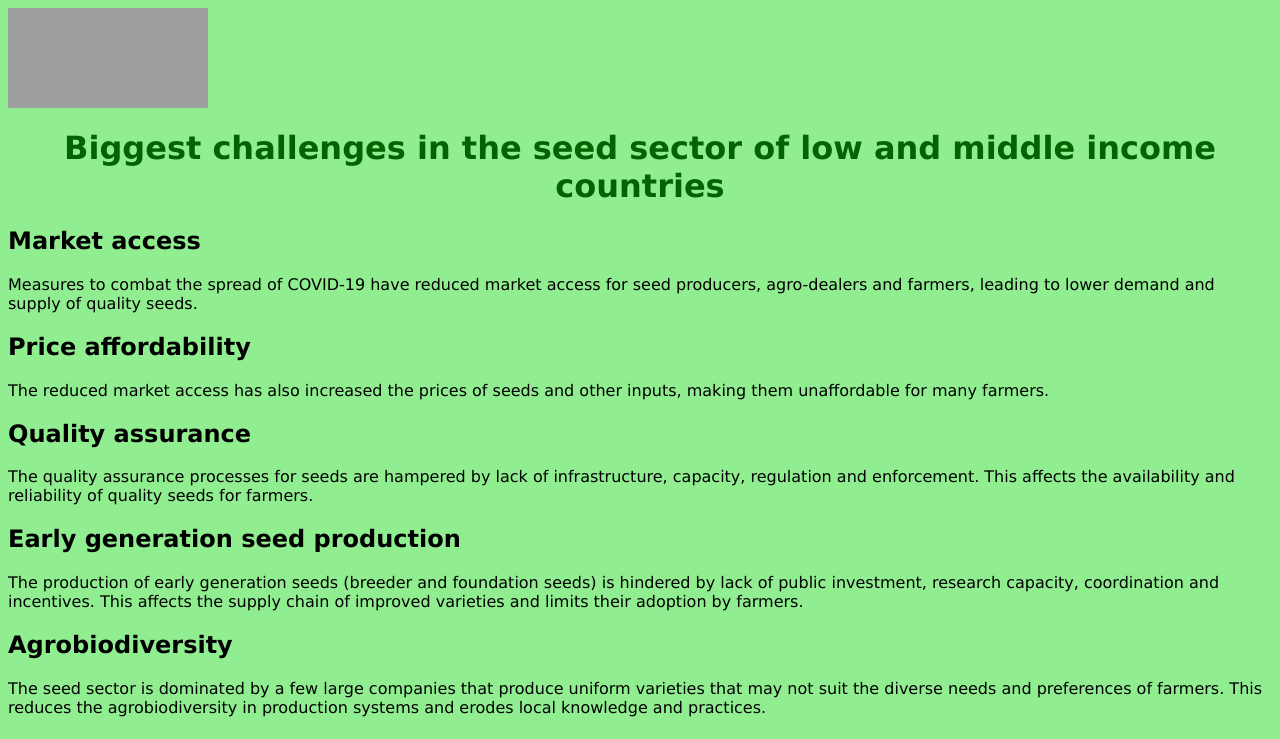
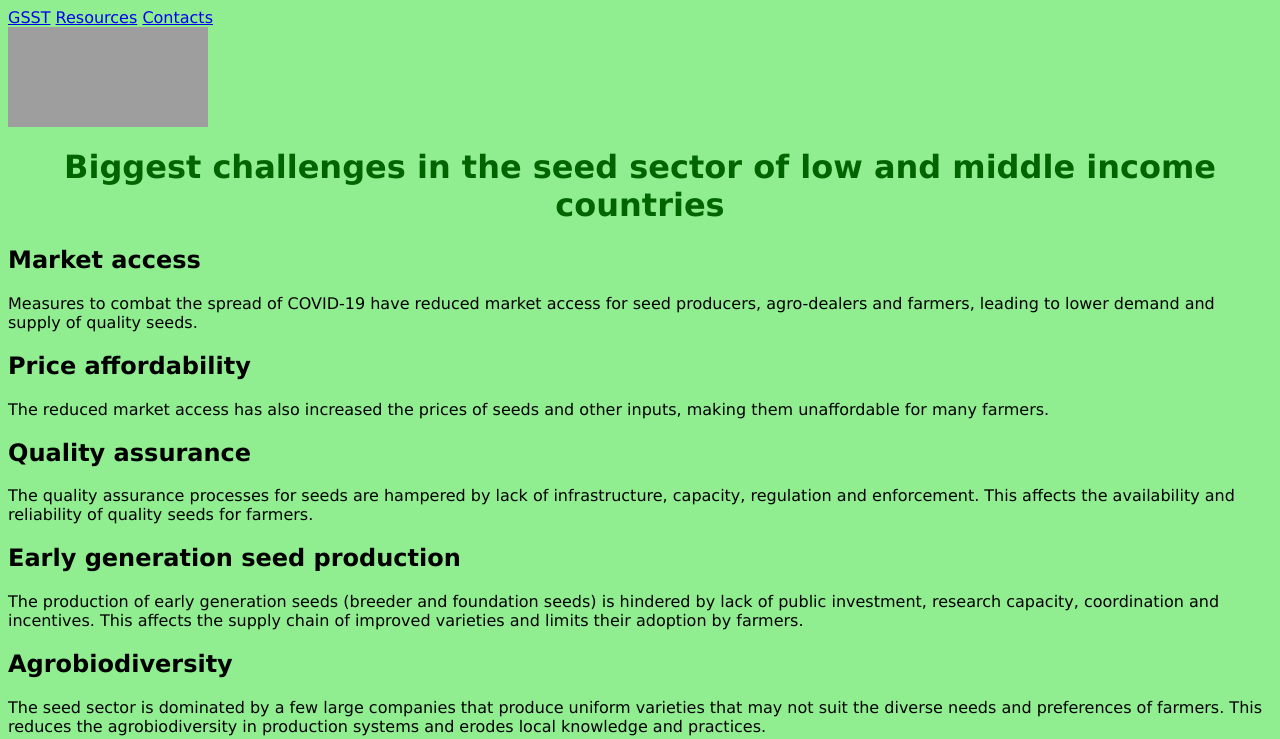
Before and after one commit to arnab1811/arnab1811.github.io-wiki-test, a plain HTML site: page Code GSST.html in a window 1280 px wide. Shown: the top 739 px of the page. Drawn offline with Linux system fonts and the light colour scheme; grey boxes are pictures that could not be loaded.

Commit message:
Update Code GSST.html

```diff
--- a/Code GSST.html
+++ b/Code GSST.html
@@ -1,4 +1,9 @@
 <html>
+  <nav>
+            <a href="Code GSST.html">GSST</a>
+            <a href="resources.html">Resources</a>
+            <a href="Contacts.html">Contacts</a>
+        </nav>
 <head>
 <style>
 body {
```
